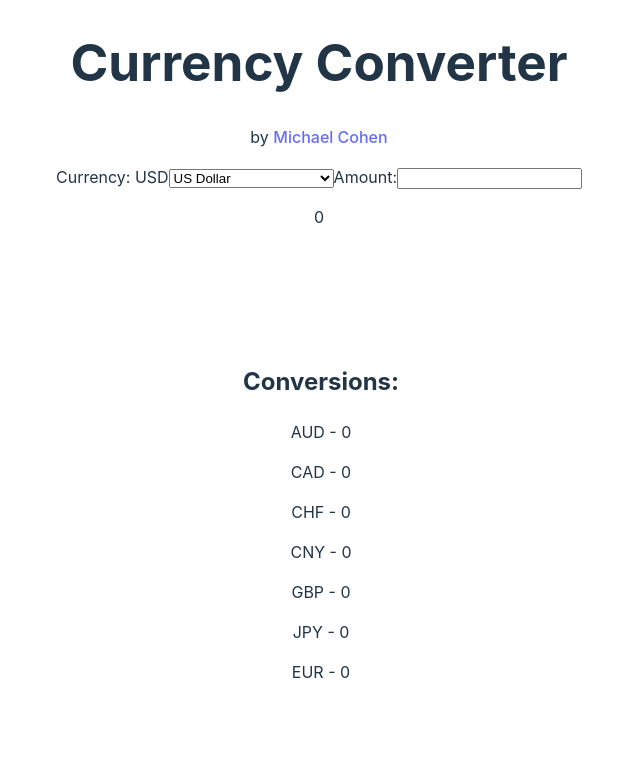
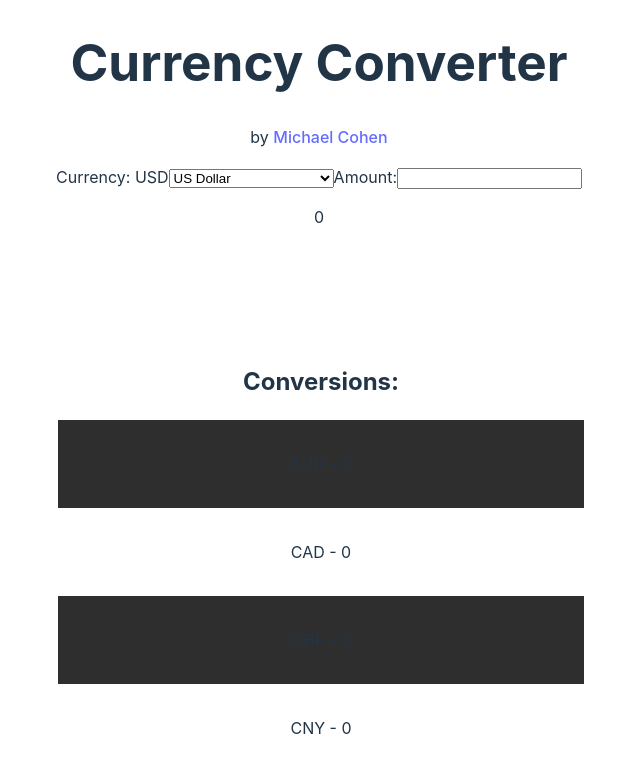
Before and after one commit to mcohen2000/currency-converter, a React (Vite) app: page / in a window 1280 px wide. Shown: the top 770 px of the page, without its empty margins (321-961 px from the left). Built offline with nearby package versions, Linux system fonts and the light colour scheme.

Commit message:
Conversion Output Styles

```diff
--- a/src/App.css
+++ b/src/App.css
@@ -29,3 +29,10 @@
   width: 100%;
   border: 2px solid white;
 }
+.currencyConversion:nth-of-type(odd){
+  background-color: rgb(46, 46, 46);
+}
+.currencyConversion p{
+  margin: 0;
+  padding: 2rem 0;
+}
```
